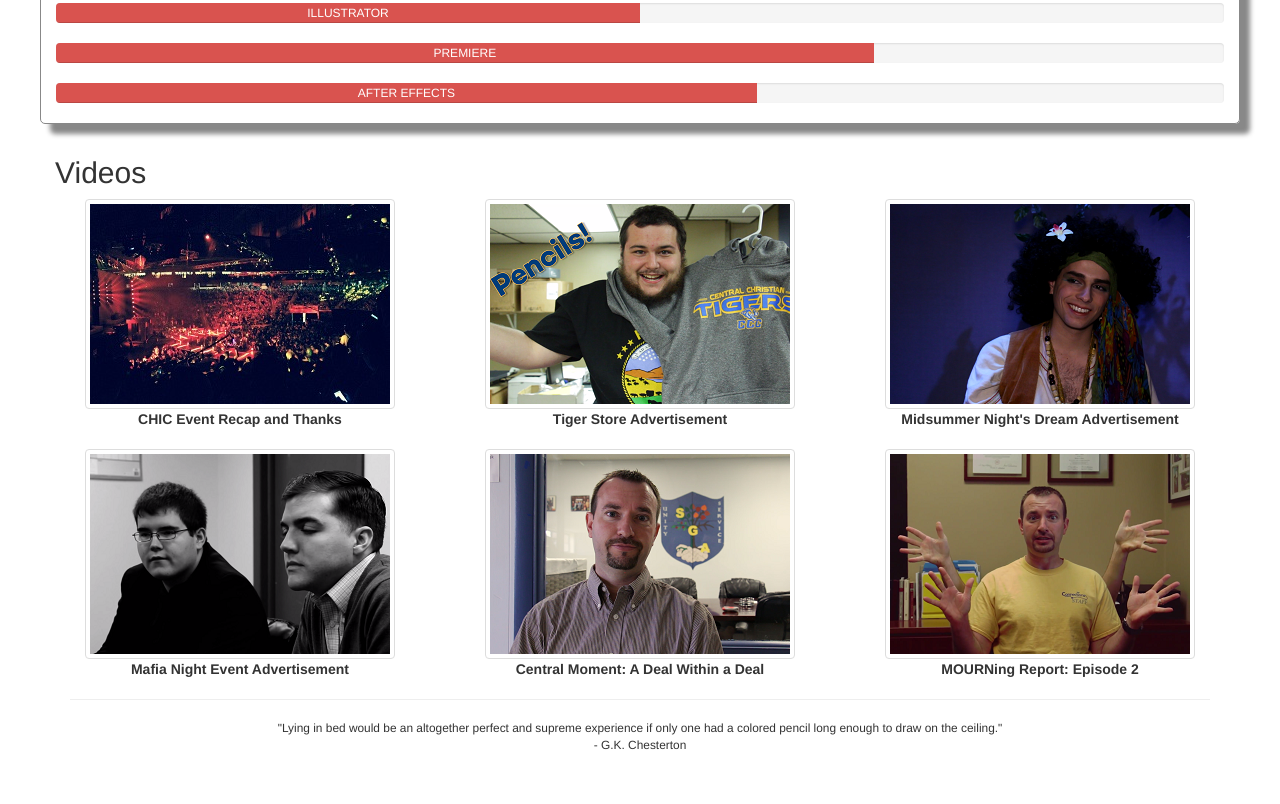
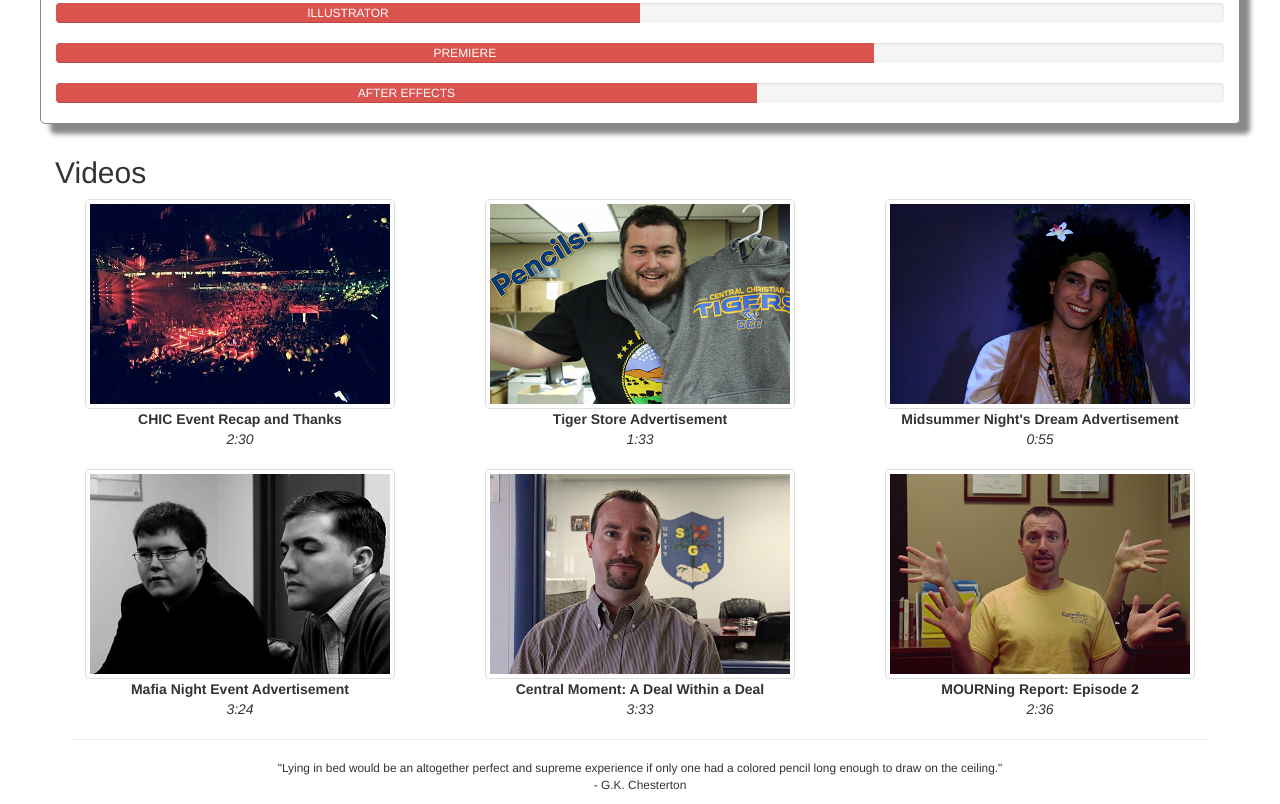
Before and after one commit to AjayTyler/AjayTyler.github.io, a plain HTML site: page index.html in a window 1280 px wide. Shown: the part 1722-2526 px from the top of the page. Before the commit the page ends 2486 px from the top, so only its background shows below. Drawn offline with Linux system fonts and the light colour scheme.

Commit message:
Add runtimes
Video thumbnails now have runtimes listed beneath them.

```diff
--- a/index.html
+++ b/index.html
@@ -234,14 +234,17 @@
             <div class="row">
                 <div class="col-lg-4 col-md-4 col-xs-12">
                     <a href="https://youtu.be/NJ8RHfzvAwQ"><img src="images/CHICThumb.jpeg" alt="CHICRecap" class="img-thumbnail centerStuff"></a><div class="videoCaption">CHIC Event Recap and Thanks</div>
+                    <div class="videoCaption" style="font-weight: 100;"><em>2:30</em></div>
                     <hr class="hidden-lg hidden-md">
                 </div>
                 <div class="col-lg-4 col-md-4 col-xs-12">
                     <a href="https://youtu.be/iAkwOao4Euo"><img src="images/TigerStoreThumbnail.bmp" alt="TigerStoreAd" class="img-thumbnail centerStuff"></a><div class="videoCaption">Tiger Store Advertisement</div>
+                    <div class="videoCaption" style="font-weight: 100;"><em>1:33</em></div>
                     <hr class="hidden-lg hidden-md">
                 </div>
                 <div class="col-lg-4 col-md-4 col-xs-12">
                     <a href="https://youtu.be/uPYkTlZccNE"><img src="images/MidsummerThumb.bmp" alt="Midsummer" class="img-thumbnail centerStuff"></a><div class="videoCaption">Midsummer Night's Dream Advertisement</div>
+                    <div class="videoCaption" style="font-weight: 100;"><em>0:55</em></div>
                     <hr class="hidden-lg hidden-md">
                 </div>
             </div>
@@ -250,14 +253,17 @@
             <div class="row">
                 <div class="col-lg-4 col-md-4 col-xs-12">
                     <a href="https://youtu.be/jmqB3AIeCiA"><img src="images/MafiaThumb.png" alt="Mafia" class="img-thumbnail centerStuff"></a><div class="videoCaption">Mafia Night Event Advertisement</div>
+                    <div class="videoCaption" style="font-weight: 100;"><em>3:24</em></div>
                     <hr class="hidden-lg hidden-md">
                 </div>
                 <div class="col-lg-4 col-md-4 col-xs-12">
                     <a href="https://youtu.be/DTr_j_R_bWM"><img src="images/CentralMomentThumb.bmp" alt="ADealWithinADeal" class="img-thumbnail centerStuff"></a><div class="videoCaption">Central Moment: A Deal Within a Deal</div>
+                    <div class="videoCaption" style="font-weight: 100;"><em>3:33</em></div>
                     <hr class="hidden-lg hidden-md">
                 </div>
                 <div class="col-lg-4 col-md-4 col-xs-12">
                     <a href="https://youtu.be/y4DBkfLhtls"><img src="images/MOURNingReportThumb.png" alt="MOURNing Report" class="img-thumbnail centerStuff"></a><div class="videoCaption">MOURNing Report: Episode 2</div>
+                    <div class="videoCaption" style="font-weight: 100;"><em>2:36</em></div>
                     <hr class="hidden-lg hidden-md">
                 </div>
             </div>
```
